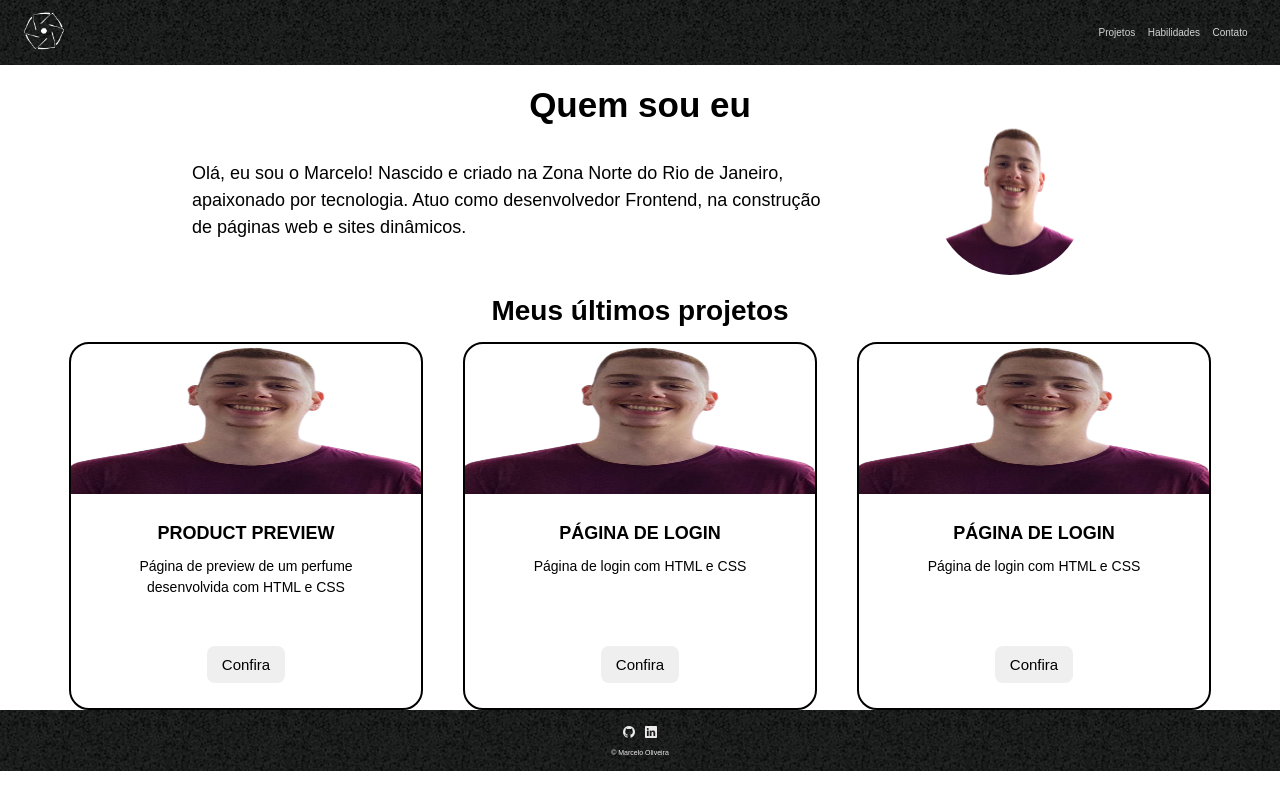
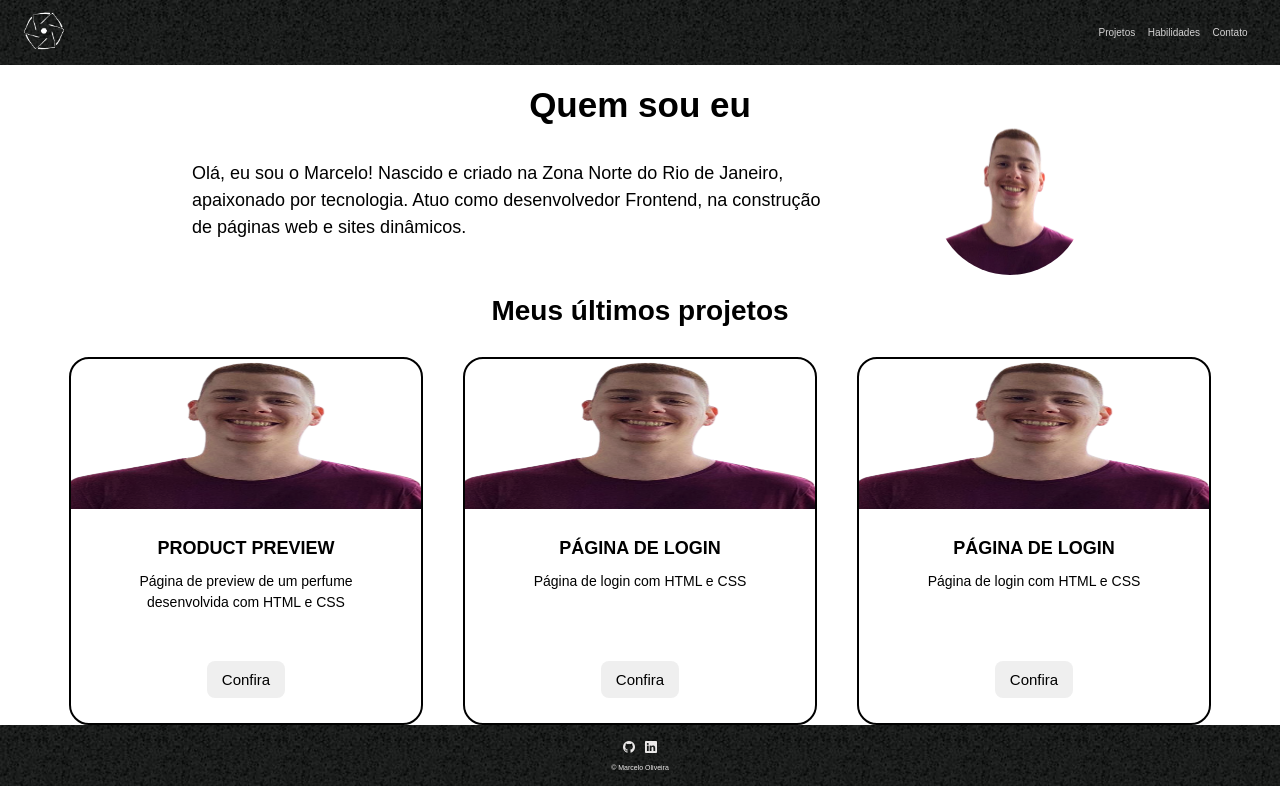
Before and after one commit to heiderick13/portfolio-react, a React (Vite) app: page / in a window 1280 px wide. Built offline with nearby package versions, Linux system fonts and the light colour scheme.

Commit message:
:lipstick: projects section ok

```diff
--- a/src/components/MyProjects/MyProjects.css
+++ b/src/components/MyProjects/MyProjects.css
@@ -1,7 +1,7 @@
 .projects__title {
   text-align: center;
   font-size: 2.8rem;
-  padding-bottom: 1.5rem;
+  padding-bottom: 3rem;
 }
 
 .projects__list {
```
